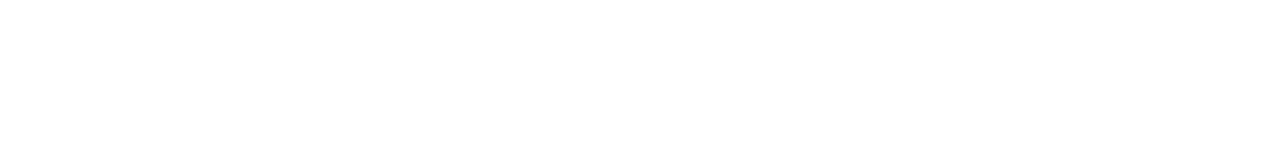
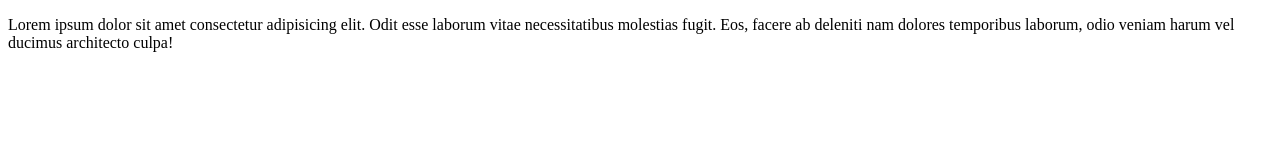
Before and after one commit to Duynhor/turtor, a plain HTML site: page index.html in a window 1280 px wide. Drawn offline with Linux system fonts and the light colour scheme.

Commit message:
Add paragraph

```diff
--- a/index.html
+++ b/index.html
@@ -7,6 +7,6 @@
     <title>Document</title>
 </head>
 <body>
-
+        <p>Lorem ipsum dolor sit amet consectetur adipisicing elit. Odit esse laborum vitae necessitatibus molestias fugit. Eos, facere ab deleniti nam dolores temporibus laborum, odio veniam harum vel ducimus architecto culpa!</p>
 </body>
 </html>
```
